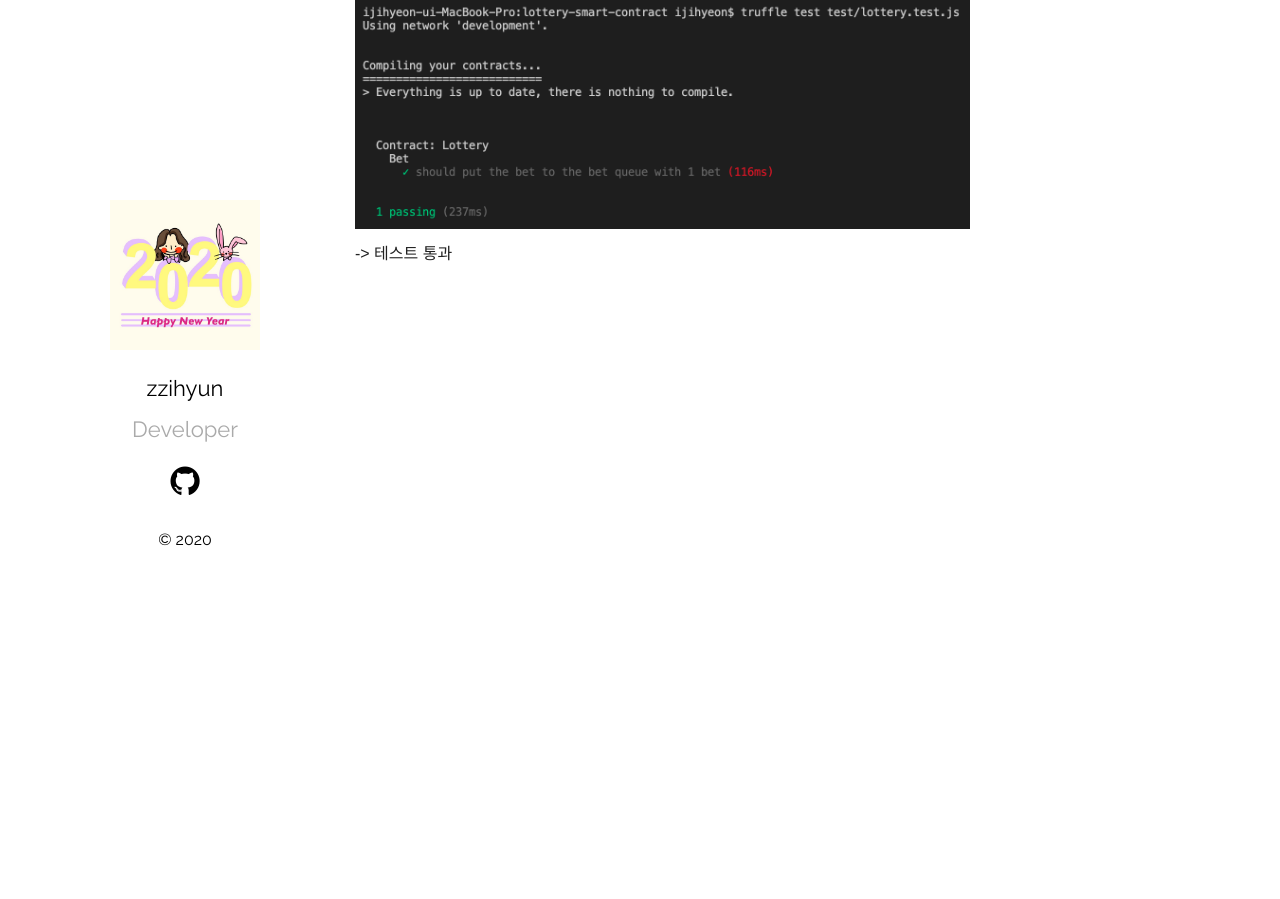
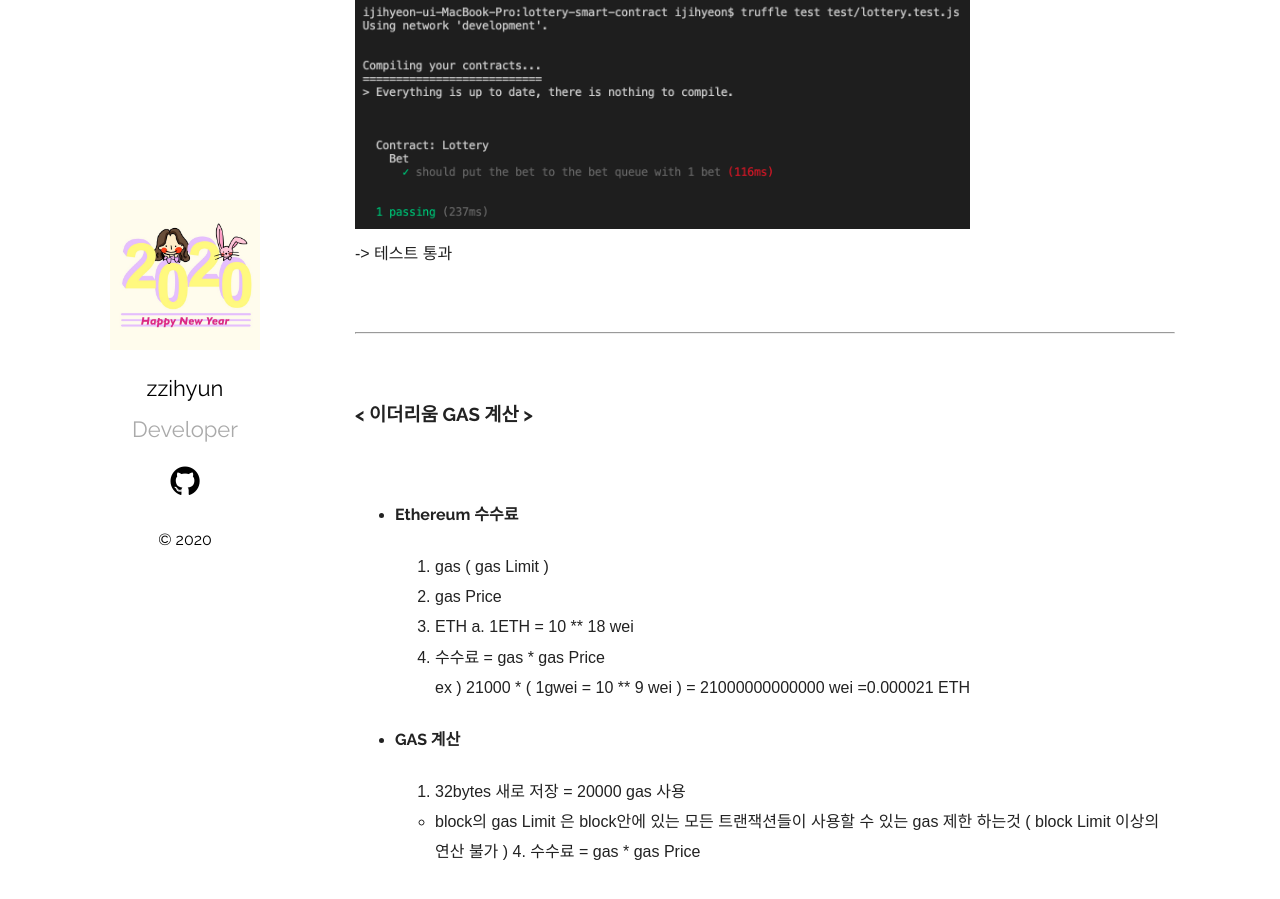
Before and after one commit to jhhhj1002/jhhhj1002.github.io, a Jekyll site: the page built from _posts/2020-04-11-Lottery-Dapp-03.markdown, in a window 1280 px wide and 900 px high, scrolled down 13237 px. Built offline with Jekyll 4.4.1, drawn with Linux system fonts in a browser that asks for light colours.

Commit message:
Update 2020-04-11-Lottery-Dapp-03.markdown

```diff
--- a/_posts/2020-04-11-Lottery-Dapp-03.markdown
+++ b/_posts/2020-04-11-Lottery-Dapp-03.markdown
@@ -456,3 +456,23 @@ test 폴더의 lottery.test.js 파일 코드 수정
 테스트 파일 실행 ( truffle test test/lottery.test.js 명령어 사용 )
 <img src="/assets/imgs/Lottery&Dapp_39.png" width="75%" height="45%" >
 -> 테스트 통과
+
+
+<br/>
+* * *
+<br/>
+<h3>< 이더리움 GAS 계산 ></h3>
+
+<br/>
++ <h4>Ethereum 수수료</h4>
+1. gas ( gas Limit )
+2. gas Price
+3. ETH
+  a. 1ETH = 10 ** 18 wei
+4. 수수료 = gas * gas Price
+  ex ) 21000 * ( 1gwei = 10 ** 9 wei ) = 21000000000000 wei =0.000021 ETH
+
++ <h4>GAS 계산</h4>
+1. 32bytes 새로 저장 = 20000 gas 사용
+  + block의 gas Limit 은 block안에 있는 모든 트랜잭션들이 사용할 수 있는 gas 제한 하는것 ( block Limit 이상의 연산 불가 )
+4. 수수료 = gas * gas Price
```
